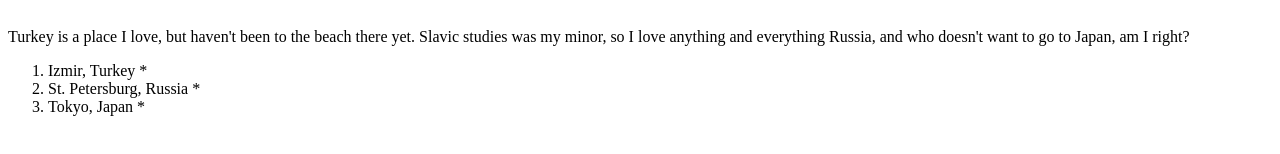
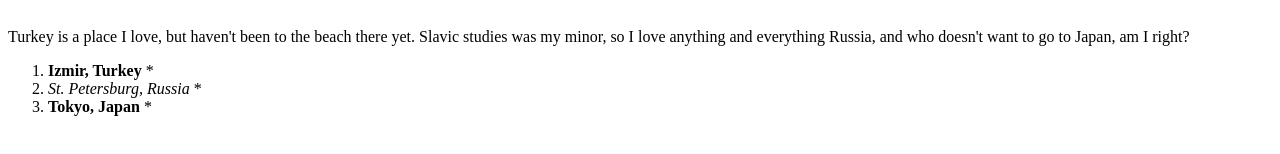
Before and after one commit to dekkofilms/HTML-practice, a plain HTML site: page index.html in a window 1280 px wide. Shown: the part 292-446 px from the top of the page. Drawn offline with Linux system fonts and the light colour scheme.

Commit message:
strong and emphasis on second list

```diff
--- a/index.html
+++ b/index.html
@@ -19,9 +19,9 @@
     <h1>Cities I Want to Visit</h1>
     <p>Turkey is a place I love, but haven't been to the beach there yet. Slavic studies was my minor, so I love anything and everything Russia, and who doesn't want to go to Japan, am I right?</p>
     <ol>
-      <li>Izmir, Turkey <span>&ast;</span></li>
-      <li>St. Petersburg, Russia <span>&ast;</span></li>
-      <li>Tokyo, Japan <span>&ast;</span></li>
+      <li><strong>Izmir, Turkey</strong> <span>&ast;</span></li>
+      <li><em>St. Petersburg, Russia</em> <span>&ast;</span></li>
+      <li><strong>Tokyo, Japan</strong> <span>&ast;</span></li>
     </ol>
   </body>
 </html>
```
